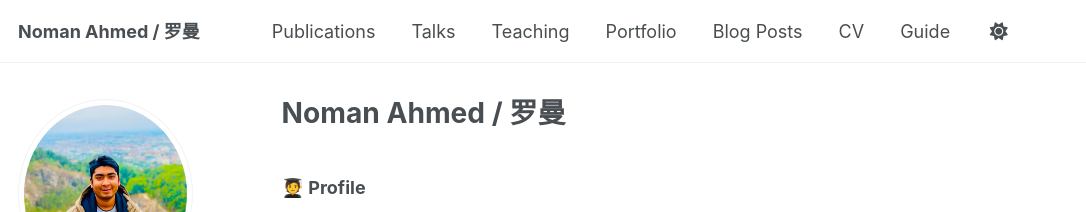
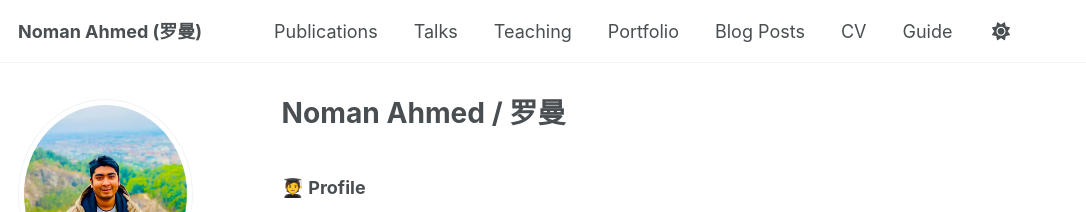
Before and after one commit to codinglover-Noman/NOMAN-AHMED, a Jekyll site: the page built from _pages/about.md, in a window 1280 px wide. Shown: the top 212 px of the page, without its empty margins (0-1086 px from the left). Built offline with Jekyll 4.4.1, drawn with Linux system fonts in a browser that asks for light colours.

```diff
--- a/_config.yml
+++ b/_config.yml
@@ -6,7 +6,7 @@
 # `jekyll serve -l -H localhost`. If you change this file, please restart the
 # server process.
 
-title                    : "Noman Ahmed / 罗曼"
+title                    : "Noman Ahmed (罗曼)"
 name                     : &name "Noman Ahmed"
 description              : &description "AI in Smart Health, Multimodal Alzheimer's Detection"
 url                      : "https://codinglover-noman.github.io"
@@ -17,7 +17,7 @@ url                      : "https://codinglover-noman.github.io"
 #               Additional customization can be done by editing /_includes/author-profile.html
 author:
   avatar           : "assets/images/profile.jpg"  # ✅ correct path to your photo
-  name             : "Noman Ahmed / 罗曼"
+  name             : "Noman Ahmed (罗曼)"
   bio              : "PhD Candidate at SCUT, researching AI for smart healthcare and Alzheimer’s detection"
   location         : "Guangzhou, China"
   employer         : "South China University of Technology"
```
